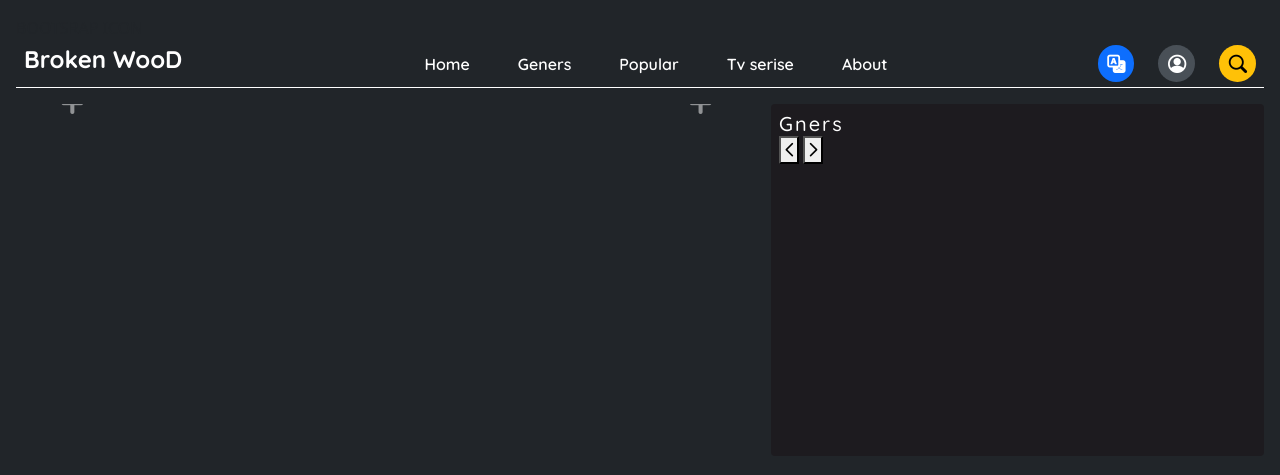
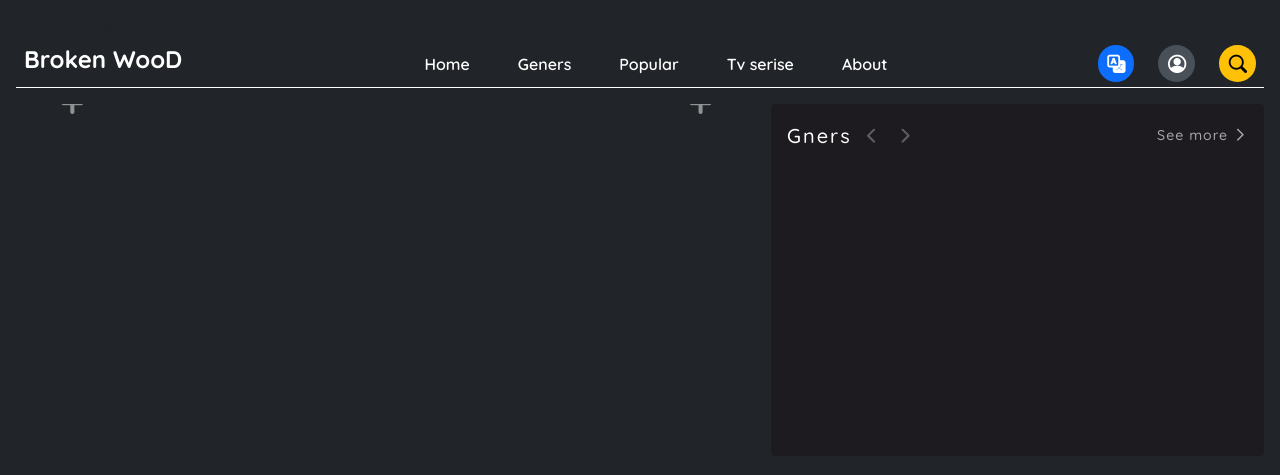
Before and after one commit to Tawhid-sw/Broken_Wood, a plain HTML site: page index.html in a window 1280 px wide. Drawn offline with nearby package versions, Linux system fonts and the light colour scheme; no server answers.

Commit message:
This is New commit

```diff
--- a/Js/index.js
+++ b/Js/index.js
@@ -1,4 +1,5 @@
 // alert('Hi')
+"use strict";
 
 // Fetch Data Trend
 const FetchData = async (Url) =>{
--- a/css/main.css
+++ b/css/main.css
@@ -228,6 +228,7 @@ span.RateBg {
     width: 2.5rem;
     height: 2.5rem;
     /* background-color: #2ECC71; */
+    position: relative;
 }
 span.RatingCover {
     width: 2.11rem;
@@ -308,9 +309,69 @@ p.Plot {
     justify-content: space-between;
     border-radius: 0.25rem;
 }
+.Gnrs-Hader{
+    display: inline-flex;
+    align-items: center;
+    justify-content: space-between;
+    width: 100%;
+    padding: 0 0.5rem;
+    height: 3rem;
+}
+.Title_Btns{
+    display: inline-flex;
+    align-items: center;
+    justify-content: flex-start;
+}
 h5.Gners-Title {
     color: var(--color-white);
     font-family: 'Quicksand';
     margin: 0;
     letter-spacing: 2px;
 }
+span.Gnrs-Btns {
+    width: 7rem;
+}
+span.Gnrs-Btns > button.G_Btns {
+    border: none;
+    outline: none;
+    background: no-repeat;
+    color: #ffffff47;
+    font-size: medium;
+    font-weight: bolder;
+    -webkit-text-stroke: thin;
+    transition: .30s linear;
+    padding: 0.2rem;
+}
+span.Gnrs-Btns > button.G_Btns:hover{
+    color: #fff;
+}
+span.Gnrs-Btns > button.G_Btns.G-Left {
+    margin-left: 0.5rem;
+}
+span.Gnrs-Btns > button.G_Btns.G-Right {
+    margin-left: 0.5rem;
+}
+span.Gnrs-Btns > button.G_Btns.G-Left:hover{
+    margin-left: 0.3rem;
+}
+span.Gnrs-Btns > button.G_Btns.G-Right:hover{
+    margin-left: 0.7rem;
+}
+
+button.More {
+    border: none;
+    outline: none;
+    background: none;
+    color: #ffffff9c;
+    font-size: 0.88rem;
+    letter-spacing: 1px;
+    transition: all 0.20s ease;
+    font-weight: 500;
+    font-family: 'Quicksand';
+}
+button.More > i.bi.bi-chevron-right {
+    margin-top: 1px;
+}
+button.More:hover{
+    color: var(--color-white);
+}
--- a/index.html
+++ b/index.html
@@ -66,11 +66,18 @@
                   </div>
             </div>
             <div class="cards">
-                <h5 class="Gners-Title">Gners</h5>
-                <span class="Gnrs-Btns">
-                    <button class="G-Left"><i class="bi bi-chevron-left"></i></button>
-                    <button class="G-Right"><i class="bi bi-chevron-right"></i></button>
-                </span>
+                <div class="Gnrs-Hader">
+                    <div class="Title_Btns">
+                            <h5 class="Gners-Title">Gners</h5>
+                        <span class="Gnrs-Btns">
+                            <button class="G_Btns G-Left"><i class="bi bi-chevron-left"></i></button>
+                            <button class="G_Btns G-Right"><i class="bi bi-chevron-right"></i></button>
+                        </span>
+                    </div>
+                    <button class="More">
+                        See more <i class="bi bi-chevron-right"></i>
+                    </button>
+                </div>
                 <div class="List-Gnres">
                 </div>
             </div>
```
